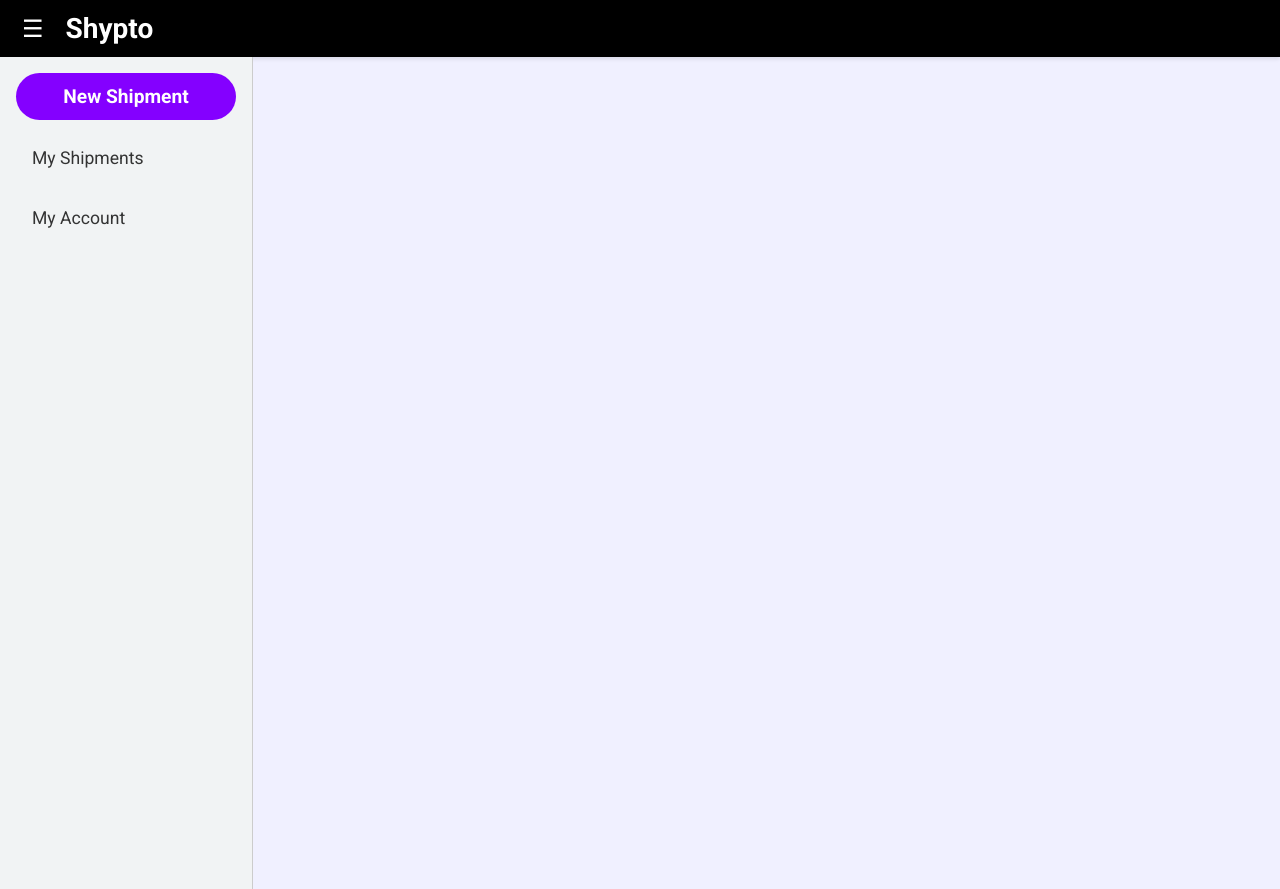
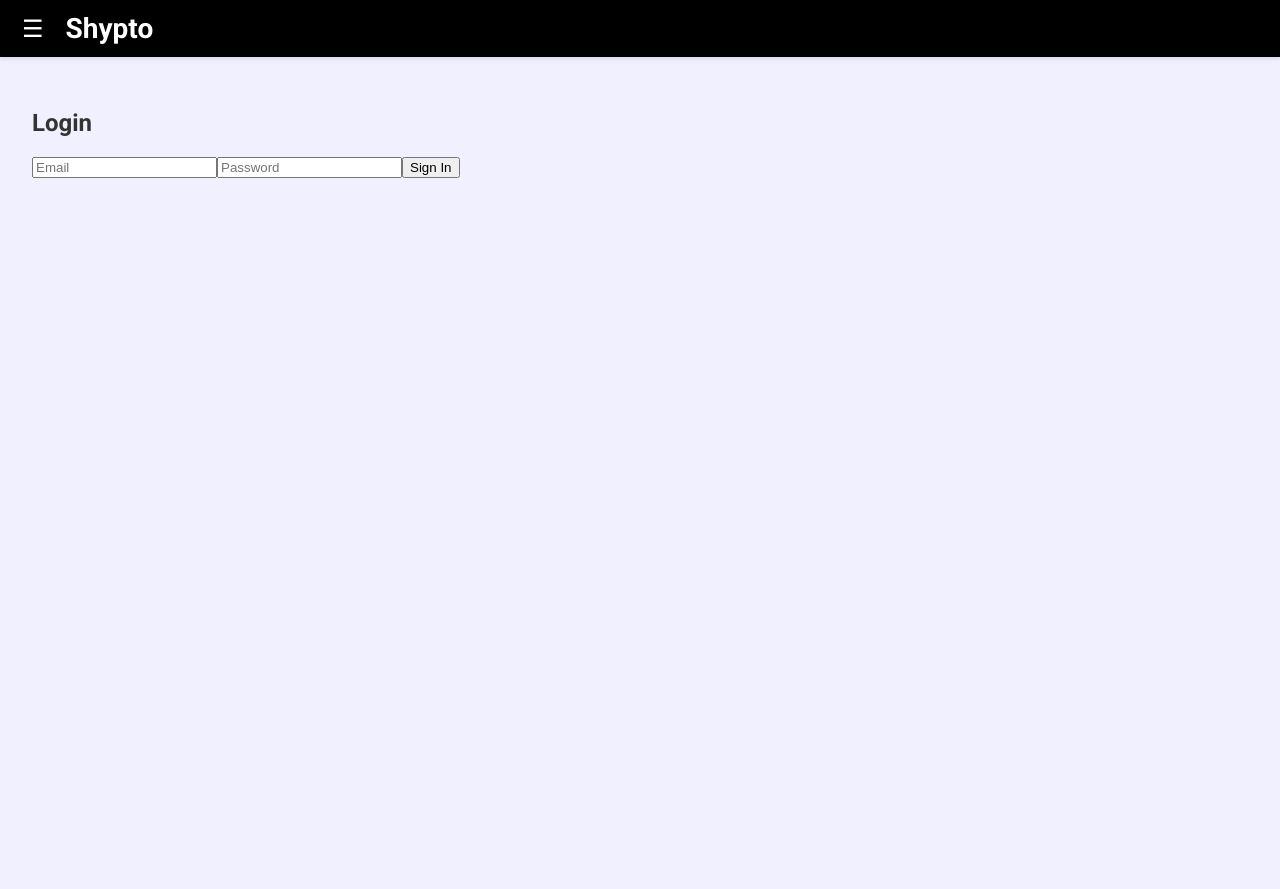
Before and after one commit to anaveo/EasyA-Singapore, a React (Create React App) app in the folder frontend/: page /login in a window 1280 px wide. After the commit the page ends 800 px from the top, so only its background shows below. Built offline with nearby package versions, Linux system fonts and the light colour scheme; no server answers.

Commit message:
Firebase email auth, basic login page

```diff
--- a/frontend/package.json
+++ b/frontend/package.json
@@ -11,6 +11,7 @@
     "@testing-library/react": "^16.3.0",
     "@testing-library/user-event": "^13.5.0",
     "axios": "^1.4.0",
+    "firebase": "^11.9.0",
     "leaflet": "^1.9.4",
     "react": "^19.1.0",
     "react-dom": "^19.1.0",
--- a/frontend/src/App.js
+++ b/frontend/src/App.js
@@ -1,13 +1,27 @@
-// src/App.js
-import React, { useState } from "react";
-import { BrowserRouter as Router, Routes, Route, Link } from "react-router-dom";
+import React, { useState, useEffect } from "react";
+import { BrowserRouter as Router, Routes, Route, Link, Navigate } from "react-router-dom";
 import ShipmentsListPage from "./pages/ShipmentsListPage";
 import CreateEscrowPage from "./pages/CreateEscrowPage";
 import ShipmentDashboard from "./ShipmentDashboard";
+import LoginPage from "./pages/LoginPage";
+import { onAuthStateChanged } from "firebase/auth";
+import { auth } from "./firebase";
 import "./App.css";
 
 function App() {
   const [sidebarOpen, setSidebarOpen] = useState(false);
+  const [user, setUser] = useState(null);
+  const [loading, setLoading] = useState(true);
+
+  useEffect(() => {
+    const unsubscribe = onAuthStateChanged(auth, (user) => {
+      setUser(user);
+      setLoading(false);
+    });
+    return () => unsubscribe();
+  }, []);
+
+  if (loading) return <div>Loading...</div>;
 
   return (
     <Router>
@@ -20,17 +34,26 @@ function App() {
         </header>
 
         <div className="main-layout">
+          {user && (
             <nav className={`sidebar ${sidebarOpen ? "open" : ""}`}>
               <Link to="/create-escrow" onClick={() => setSidebarOpen(false)}>New Shipment</Link>
               <Link to="/" onClick={() => setSidebarOpen(false)}>My Shipments</Link>
               <Link to="/create-escrow" onClick={() => setSidebarOpen(false)}>My Account</Link>
             </nav>
+          )}
 
           <main className="content">
             <Routes>
+              <Route path="/login" element={<LoginPage />} />
+              {user ? (
+                <>
                   <Route path="/create-escrow" element={<CreateEscrowPage />} />
                   <Route path="/" element={<ShipmentsListPage />} />
                   <Route path="/dashboard/:shipmentId" element={<ShipmentDashboard />} />
+                </>
+              ) : (
+                <Route path="*" element={<Navigate to="/login" />} />
+              )}
             </Routes>
           </main>
         </div>
--- /dev/null
+++ b/frontend/src/firebase.js
@@ -0,0 +1,17 @@
+// src/firebase.js
+import { initializeApp } from "firebase/app";
+import { getAuth } from "firebase/auth";
+
+const firebaseConfig = {
+  apiKey: process.env.REACT_APP_FIREBASE_API_KEY,
+  authDomain: process.env.REACT_APP_FIREBASE_AUTH_DOMAIN,
+  projectId: process.env.REACT_APP_FIREBASE_PROJECT_ID,
+  storageBucket: process.env.REACT_APP_FIREBASE_STORAGE_BUCKET,
+  messagingSenderId: process.env.REACT_APP_FIREBASE_MESSAGING_SENDER_ID,
+  appId: process.env.REACT_APP_FIREBASE_APP_ID,
+};
+
+const app = initializeApp(firebaseConfig);
+const auth = getAuth(app);
+
+export { auth };
--- /dev/null
+++ b/frontend/src/pages/LoginPage.js
@@ -0,0 +1,49 @@
+// src/pages/LoginPage.js
+import React, { useState } from "react";
+import { useNavigate } from "react-router-dom";
+import { signInWithEmailAndPassword } from "firebase/auth";
+import { auth } from "../firebase";
+import "../App.css";
+
+function LoginPage() {
+  const [email, setEmail] = useState("");
+  const [password, setPassword] = useState("");
+  const [error, setError] = useState("");
+  const navigate = useNavigate();
+
+  const handleLogin = async (e) => {
+    e.preventDefault();
+    try {
+      await signInWithEmailAndPassword(auth, email, password);
+      navigate("/");
+    } catch (err) {
+      setError("Invalid credentials. Please try again.");
+    }
+  };
+
+  return (
+    <div className="login-container">
+      <form className="login-form" onSubmit={handleLogin}>
+        <h2>Login</h2>
+        {error && <p className="error-text">{error}</p>}
+        <input
+          type="email"
+          placeholder="Email"
+          value={email}
+          onChange={(e) => setEmail(e.target.value)}
+          required
+        />
+        <input
+          type="password"
+          placeholder="Password"
+          value={password}
+          onChange={(e) => setPassword(e.target.value)}
+          required
+        />
+        <button type="submit">Sign In</button>
+      </form>
+    </div>
+  );
+}
+
+export default LoginPage;
```
Also changed, not shown: 1 other file (tests, documents, lock files or other folders). Lines whose indentation alone changed are shown as unchanged.
